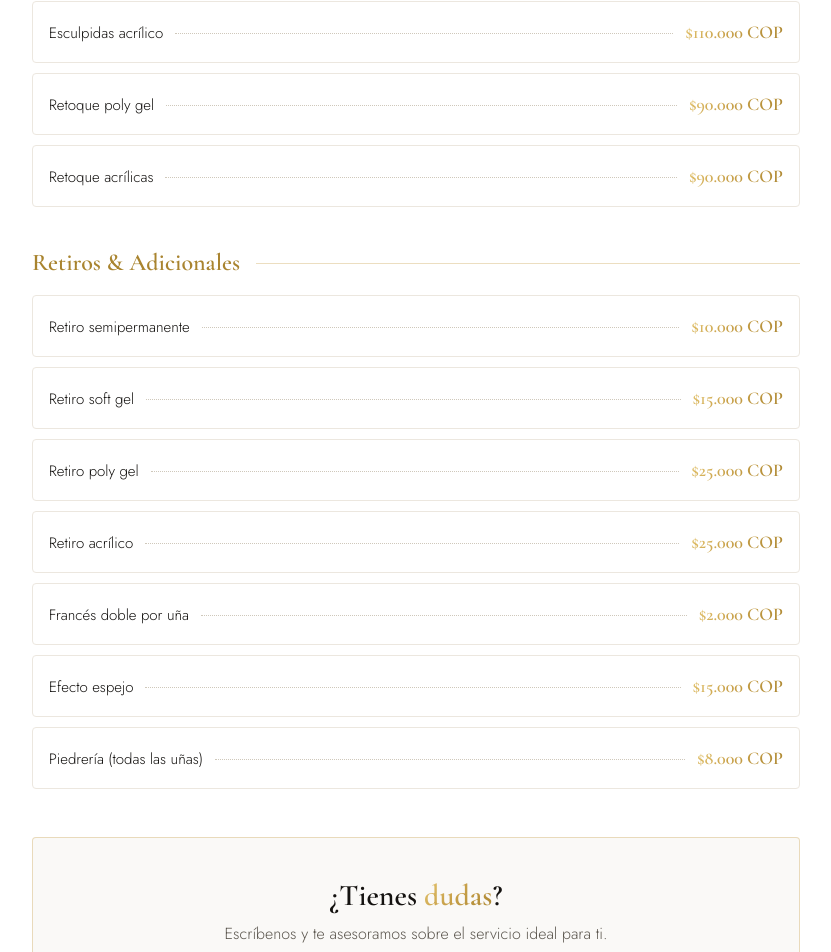
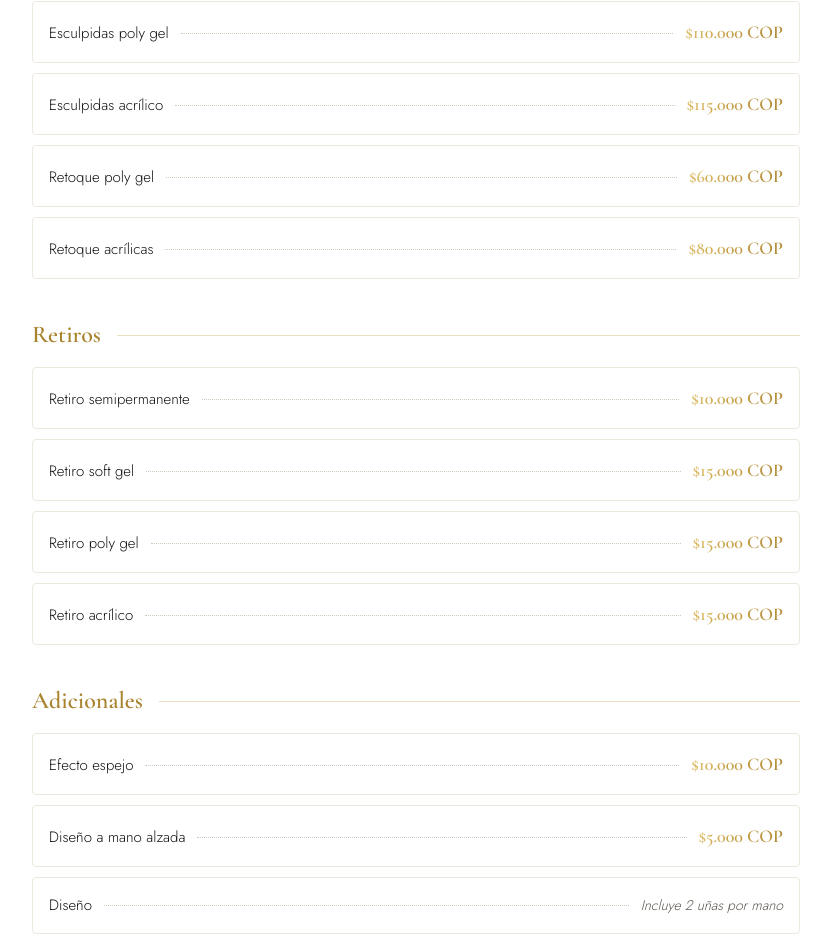
Before and after one commit to DhanaCorredor/ValentinaLeal, a Next.js app: page /servicios in a window 1280 px wide. Shown: the part 1286-2238 px from the top of the page, without its empty margins (224-1055 px from the left). Built offline with nearby package versions, Linux system fonts and the light colour scheme.

Commit message:
Actualizar carta, reservas por Google Calendar y dirección a Yopal
- Reorganizar servicios y precios; semipermanente como rango y nota de diseño
- Apuntar botones de reserva al calendario de Google
- Cambiar dirección y SEO local de Palmira a Yopal, Casanare

```diff
--- a/src/app/layout.tsx
+++ b/src/app/layout.tsx
@@ -19,7 +19,7 @@ const sans = Jost({
 });
 
 const descripcion =
-  "Studio de uñas en Palmira: manicura, pedicura y diseño en gel, acrílico y poly gel. Reserva tu cita por WhatsApp.";
+  "Studio de uñas en Yopal: manicura, pedicura y diseño en gel, acrílico y poly gel. Reserva tu cita por WhatsApp.";
 
 export const metadata: Metadata = {
   // Base para resolver URLs absolutas (canonical, OpenGraph, etc.).
@@ -31,13 +31,13 @@ export const metadata: Metadata = {
   },
   description: descripcion,
   keywords: [
-    "uñas Palmira",
-    "manicura Palmira",
-    "pedicura Palmira",
+    "uñas Yopal",
+    "manicura Yopal",
+    "pedicura Yopal",
     "uñas acrílicas",
     "poly gel",
     "semipermanente",
-    "nail studio Palmira",
+    "nail studio Yopal",
     "Valentina Leal",
   ],
   alternates: { canonical: "/" },
--- a/src/app/page.tsx
+++ b/src/app/page.tsx
@@ -39,7 +39,7 @@ export default function Home() {
         {[
           { big: "+20", small: "Servicios" },
           { big: "Gel · Acrílico", small: "Poly gel · Dipping" },
-          { big: site.addressShort, small: "Palmira, V. del Cauca" },
+          { big: site.addressShort, small: "Yopal, Casanare" },
           { big: site.phone, small: "Citas" },
         ].map((s, i) => (
           <div
--- a/src/app/servicios/page.tsx
+++ b/src/app/servicios/page.tsx
@@ -1,5 +1,5 @@
 import type { Metadata } from "next";
-import { serviceCategories, formatCOP } from "@/data/services";
+import { serviceCategories, servicePriceLabel } from "@/data/services";
 import { whatsappLink, reservaHref } from "@/data/site";
 import Button from "@/components/Button";
 
@@ -41,9 +41,11 @@ export default function ServiciosPage() {
                   <li key={service.name}>
                     <a
                       href={whatsappLink(
-                        `Hola 👋, quiero reservar: ${service.name} (${formatCOP(
-                          service.price,
-                        )}).`,
+                        service.note
+                          ? `Hola 👋, quiero reservar: ${service.name}.`
+                          : `Hola 👋, quiero reservar: ${service.name} (${servicePriceLabel(
+                              service,
+                            )}).`,
                       )}
                       target="_blank"
                       rel="noopener noreferrer"
@@ -51,9 +53,15 @@ export default function ServiciosPage() {
                     >
                       <span className="text-[15px]">{service.name}</span>
                       <span className="min-w-0 flex-1 translate-y-[-4px] border-b border-dotted border-[#cfc8bb]" />
-                      <span className="gold-text whitespace-nowrap font-serif text-lg font-semibold">
-                        {formatCOP(service.price)}
-                      </span>
+                      {service.note ? (
+                        <span className="whitespace-nowrap text-sm italic text-ink-soft">
+                          {service.note}
+                        </span>
+                      ) : (
+                        <span className="gold-text whitespace-nowrap font-serif text-lg font-semibold">
+                          {servicePriceLabel(service)}
+                        </span>
+                      )}
                     </a>
                   </li>
                 ))}
--- a/src/data/services.ts
+++ b/src/data/services.ts
@@ -1,7 +1,12 @@
 // Carta de servicios. Precios en pesos colombianos (COP).
 export type Service = {
   name: string;
-  price: number;
+  // Precio fijo en COP. Es opcional porque algunos ítems son una nota sin precio.
+  price?: number;
+  // Si existe, el precio es un rango: desde `price` hasta `priceMax`.
+  priceMax?: number;
+  // Texto que reemplaza al precio (ej. aclaraciones que no tienen costo fijo).
+  note?: string;
 };
 
 export type ServiceCategory = {
@@ -13,42 +18,48 @@ export const serviceCategories: ServiceCategory[] = [
   {
     title: "Manicura & Pedicura",
     items: [
-      { name: "Limpieza manos y pies", price: 40000 },
+      { name: "Limpieza de manos", price: 20000 },
+      { name: "Limpieza de pies", price: 25000 },
       { name: "Manicura tradicional", price: 26000 },
       { name: "Pedicure tradicional", price: 30000 },
-      { name: "Pedicure semipermanente", price: 50000 },
+      { name: "Pedicure semipermanente", price: 55000 },
+      { name: "Pedí spa", price: 40000 },
     ],
   },
   {
     title: "Esmaltado & Recubrimiento",
     items: [
-      { name: "Semipermanente", price: 55000 },
-      { name: "Semi + base rubber", price: 85000 },
+      { name: "Semipermanente", price: 45000, priceMax: 50000 },
+      { name: "Soft gel", price: 90000 },
       { name: "Base rubber", price: 65000 },
-      { name: "Soft gel", price: 90000 },
-      { name: "Recubrimiento poly gel", price: 90000 },
-      { name: "Dipping", price: 60000 },
+      { name: "Recubrimiento poly gel", price: 80000 },
+      { name: "Dipping", price: 75000 },
     ],
   },
   {
     title: "Uñas esculpidas",
     items: [
       { name: "Esculpidas poly gel", price: 110000 },
-      { name: "Esculpidas acrílico", price: 110000 },
-      { name: "Retoque poly gel", price: 90000 },
-      { name: "Retoque acrílicas", price: 90000 },
+      { name: "Esculpidas acrílico", price: 115000 },
+      { name: "Retoque poly gel", price: 60000 },
+      { name: "Retoque acrílicas", price: 80000 },
     ],
   },
   {
-    title: "Retiros & Adicionales",
+    title: "Retiros",
     items: [
       { name: "Retiro semipermanente", price: 10000 },
       { name: "Retiro soft gel", price: 15000 },
-      { name: "Retiro poly gel", price: 25000 },
-      { name: "Retiro acrílico", price: 25000 },
-      { name: "Francés doble por uña", price: 2000 },
-      { name: "Efecto espejo", price: 15000 },
-      { name: "Piedrería (todas las uñas)", price: 8000 },
+      { name: "Retiro poly gel", price: 15000 },
+      { name: "Retiro acrílico", price: 15000 },
+    ],
+  },
+  {
+    title: "Adicionales",
+    items: [
+      { name: "Efecto espejo", price: 10000 },
+      { name: "Diseño a mano alzada", price: 5000 },
+      { name: "Diseño", note: "Incluye 2 uñas por mano" },
     ],
   },
 ];
@@ -57,3 +68,15 @@ export const serviceCategories: ServiceCategory[] = [
 export function formatCOP(value: number): string {
   return `$${value.toLocaleString("es-CO")} COP`;
 }
+
+// Texto que se muestra a la derecha de cada servicio en la carta. Puede ser un
+// precio fijo, un rango ("$45.000–$50.000 COP") o una nota cuando no hay precio.
+export function servicePriceLabel(service: Service): string {
+  if (service.note) return service.note;
+  if (service.price !== undefined && service.priceMax !== undefined) {
+    return `$${service.price.toLocaleString("es-CO")}–${formatCOP(
+      service.priceMax,
+    )}`;
+  }
+  return formatCOP(service.price ?? 0);
+}
--- a/src/data/site.ts
+++ b/src/data/site.ts
@@ -17,12 +17,12 @@ export const site = {
   // Página de reservas de Google Calendar (Appointment Schedule).
   // Mientras esté vacío, los botones "Reservar cita" abren WhatsApp.
   // Para activarlo: pega aquí el enlace tipo https://calendar.google.com/book/...
-  bookingUrl: "",
-  address: "Cra. 29 #23-9, Palmira, Valle del Cauca",
-  addressShort: "Cra. 29 #23-9",
-  city: "Palmira, Valle del Cauca",
+  bookingUrl: "https://calendar.app.google/3WktyWkTfzgnm13h9",
+  address: "Cra. 20 #12-40, Yopal, Casanare",
+  addressShort: "Cra. 20 #12-40",
+  city: "Yopal, Casanare",
   // Texto de la dirección para geocodificar (formato canónico).
-  mapsQuery: "Carrera 29 # 23-9, Palmira, Valle del Cauca, Colombia",
+  mapsQuery: "Carrera 20 # 12-40, Yopal, Casanare, Colombia",
   // Coordenadas EXACTAS del local "lat,lng". Cuando se tengan (desde el enlace
   // de Google Maps del negocio), el mapa usa el pin exacto en vez del texto.
   mapsCoords: "", // ej: "3.5256703,-76.3000872"
@@ -71,8 +71,8 @@ export function localBusinessJsonLd() {
     address: {
       "@type": "PostalAddress",
       streetAddress: site.addressShort,
-      addressLocality: "Palmira",
-      addressRegion: "Valle del Cauca",
+      addressLocality: "Yopal",
+      addressRegion: "Casanare",
       addressCountry: "CO",
     },
     // El geo solo se añade cuando hay coordenadas exactas del local.
```
Also changed, not shown: 1 other file (tests, documents, lock files or other folders).
